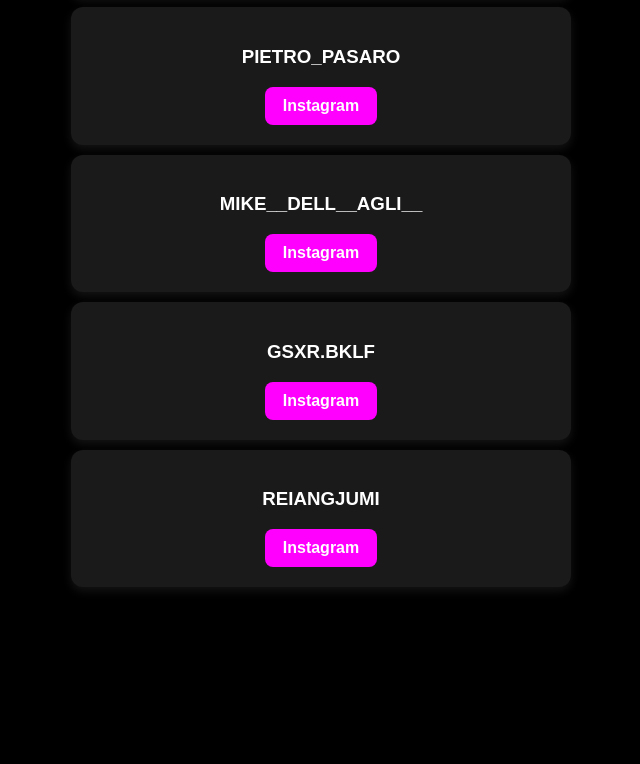
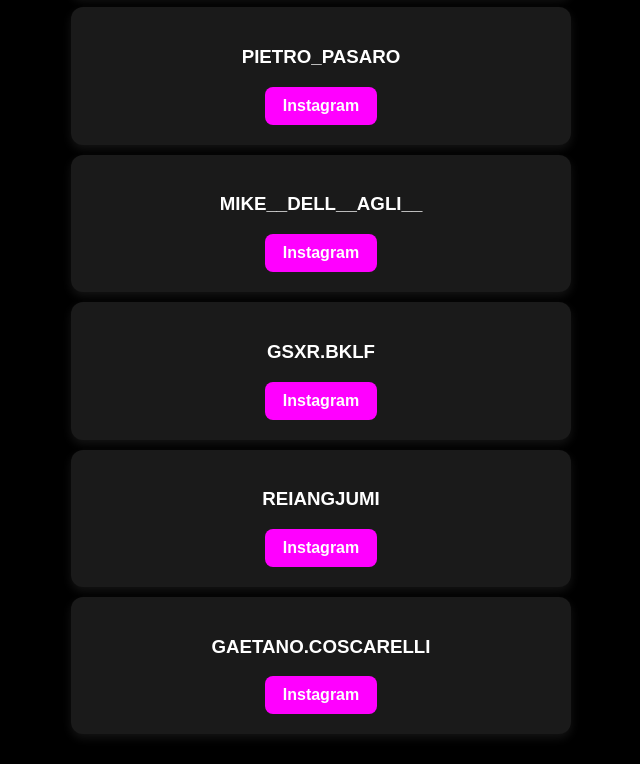
Before and after one commit to BREZ-NR/NorthRiders, a plain HTML site: page index.html in a window 1280 px wide. Shown: the part 2402-3166 px from the top of the page, without its empty margins (319-959 px from the left). Before the commit the page ends 3019 px from the top, so only its background shows below. Drawn offline with Linux system fonts and the light colour scheme.

Commit message:
Update index.html

```diff
--- a/index.html
+++ b/index.html
@@ -219,6 +219,11 @@
       <a href="https://instagram.com/reiangjumi" target="_blank">Instagram</a>
     </div>
 
+    <div class="member-card">
+      <h3>GAETANO.COSCARELLI</h3>
+      <a href="https://instagram.com/gaetano.coscarelli" target="_blank">Instagram</a>
+    </div>
+
   </div>
 
 </body>
```
